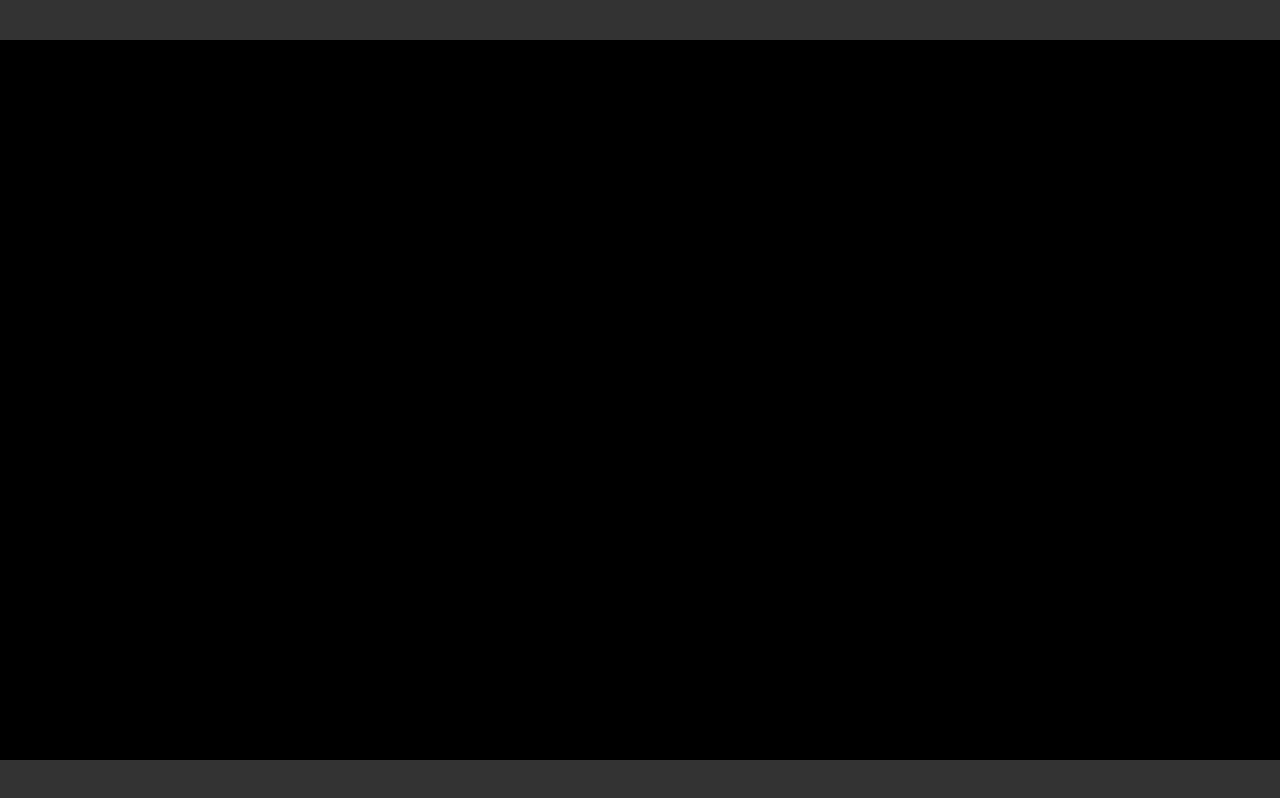
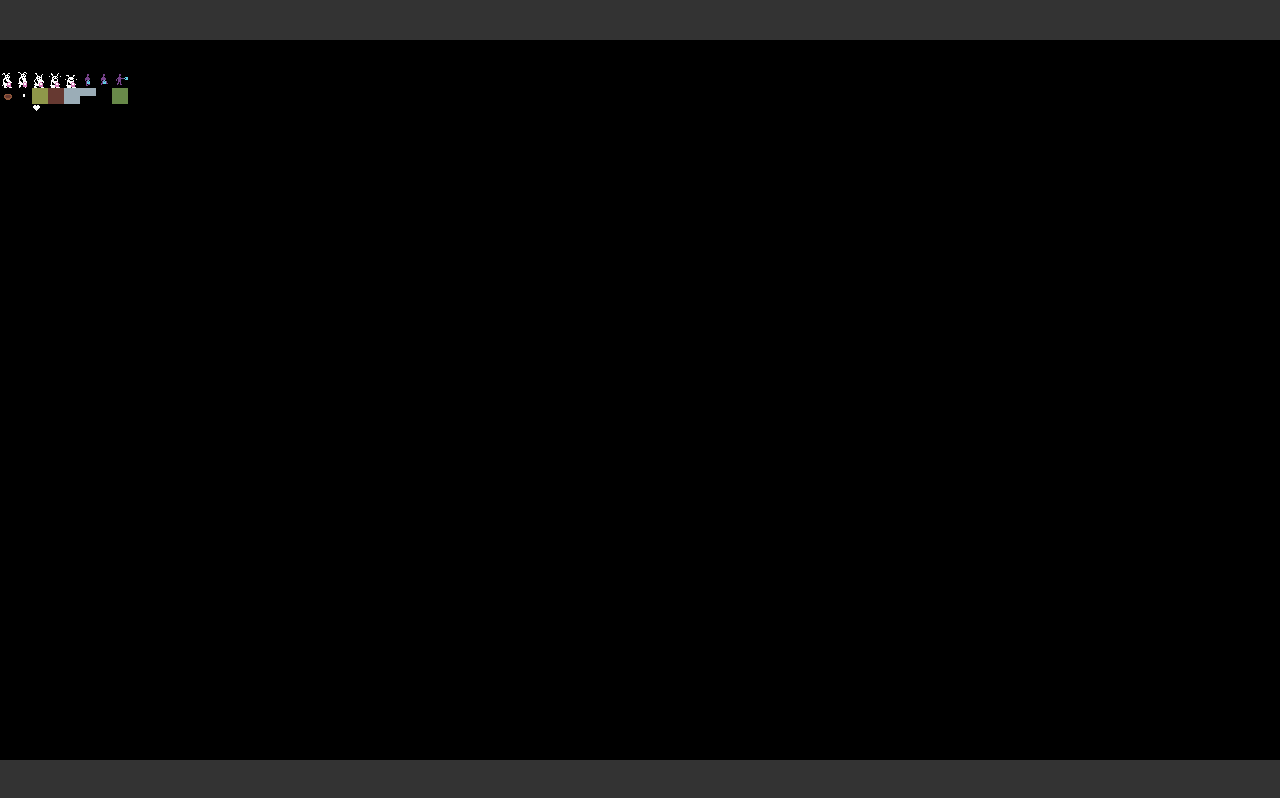
Before and after one commit to silenttowergames/tc-ecs, a website built with webpack: page index.html in a window 1280 px wide. Built offline with Linux system fonts and the light colour scheme.

Commit message:
ECS, loop done?

```diff
--- a/index.html
+++ b/index.html
@@ -18,9 +18,15 @@ canvas {
     top: 50%;
     transform: translate(-50%, -50%);
 }
+
+img {
+    position: fixed;
+    right: 200%;
+}
 </style>
 </head>
 <body>
 <canvas id="c"></canvas>
+<img src="assets/easter-16x16.png">
 </body>
 </html>
--- a/package.json
+++ b/package.json
@@ -4,6 +4,7 @@
   "description": "",
   "main": "webpack.config.js",
   "dependencies": {
+    "phanx-ecs": "0.0.12",
     "ts-loader": "^8.0.0",
     "typescript": "^3.9.6",
     "webpack": "^4.43.0"
--- a/src/canvas.ts
+++ b/src/canvas.ts
@@ -12,6 +12,7 @@ export class canvas
         c.zoom = 1;
 
         c.element = <HTMLCanvasElement>document.getElementById(id);
+        c.ctx = c.element.getContext('2d');
 
         c.refresh();
 
@@ -42,7 +43,7 @@ export class canvas
     }
 
     cam: camera;
-    context : CanvasRenderingContext2D;
+    ctx : CanvasRenderingContext2D;
     size: v2d;
     zoom: number;
 
--- /dev/null
+++ b/src/ecs/component.ts
@@ -0,0 +1,10 @@
+export class component
+{
+    class() : string
+    {
+        throw new Error(`No class name!`);
+    }
+
+    active: boolean = true;
+    entity: number;
+}
--- /dev/null
+++ b/src/ecs/components/TestComponent.ts
@@ -0,0 +1,9 @@
+import { component } from "../component";
+
+export class TestComponent extends component
+{
+    class() : string
+    {
+        return 'TestComponent';
+    }
+}
--- /dev/null
+++ b/src/ecs/system.ts
@@ -0,0 +1,10 @@
+import { world } from "./world";
+import { canvas } from "../canvas";
+
+export class system
+{
+    update(w : world) : void
+    {
+        throw new Error(`System not implemented!`);
+    }
+}
--- /dev/null
+++ b/src/ecs/systems/TestSystem.ts
@@ -0,0 +1,20 @@
+import { system } from "../system";
+import { world } from "../world";
+import { i } from "../../i";
+
+export class TestSystem extends system
+{
+    update(w : world)
+    {
+        const img : HTMLImageElement = i('easter-16x16');
+
+        for(const c of w.get(`TestComponent`))
+        {
+            w.canvas.ctx.drawImage(
+                img,
+                64 * c.entity,
+                32
+            );
+        }
+    }
+}
--- /dev/null
+++ b/src/ecs/world.ts
@@ -0,0 +1,93 @@
+import { system } from "./system";
+import { component } from "./component";
+import { canvas } from "../canvas";
+
+export class world
+{
+    static create() : world
+    {
+        const w = new world();
+
+        w.components = {
+            all: [],
+            types: {},
+        };
+
+        w.systems = [];
+
+        return w;
+    }
+
+    new() : number
+    {
+        return this.entityCount++;
+    }
+
+    addComponent(c : component) : void
+    {
+        const cClass = c.class();
+
+        this.components.all.push(c);
+
+        if(!this.components.types[cClass])
+        {
+            this.components.types[cClass] = [];
+        }
+
+        this.components.types[cClass].push(c);
+    }
+
+    add(entity : number, c : component) : void
+    {
+        c.entity = entity;
+
+        this.addComponent(c);
+    }
+
+    remove(entity: number)
+    {
+        const indexesRemoveFromAll = [];
+
+        for(let j : number = 0; j < this.components.all.length; j++)
+        {
+            const c = this.components.all[j];
+
+            if(c.entity != entity)
+            {
+                continue;
+            }
+
+            indexesRemoveFromAll.push(j);
+
+            const cClass = c.class();
+            let i;
+
+            i = this.components.types[cClass].indexOf(c);
+            this.components.types[cClass].splice(i, 1);
+        }
+
+        for(const i of indexesRemoveFromAll)
+        {
+            this.components.all.splice(i, 1);
+        }
+    }
+
+    progress()
+    {
+        for(const s of this.systems)
+        {
+            s.update(this);
+        }
+    }
+
+    get(cClass : string)
+    {
+        return this.components.types[cClass] ?? [];
+    }
+
+    canvas : canvas;
+    components;
+    entityCount : number = 0;
+    nextScene : string = null;
+    systems: Array<system>;
+}
--- /dev/null
+++ b/src/i.ts
@@ -0,0 +1,4 @@
+export function i(key : string) : HTMLImageElement
+{
+    return <HTMLImageElement>document.querySelector(`[src="assets/${key}.png"]`);
+}
--- a/src/init.ts
+++ b/src/init.ts
@@ -1,10 +1,45 @@
 import { canvas } from "./canvas";
+import { world } from "./ecs/world";
+import { TestSystem } from "./ecs/systems/TestSystem";
+import { TestComponent } from "./ecs/components/TestComponent";
 
-function init()
+function init() : void
 {
     const c : canvas = canvas.create('c', 320, 180);
 
-    console.log(c);
+    let w : world;
+
+    const scenes = {
+        firstScene: () => {
+            let entity : number = w.new();
+            w.add(entity, new TestComponent());
+        },
+    };
+
+    let nextScene = null;
+
+    const loop = setInterval(() => {
+        if((w == null && (nextScene = 'firstScene')) || (w.nextScene != null && (nextScene = w.nextScene)))
+        {
+            w = newWorld(c);
+
+            scenes[nextScene]();
+
+            nextScene = null;
+        }
+
+        w.progress();
+    }, 1000 / 60);
+}
+
+function newWorld(c : canvas) : world
+{
+    const w : world = world.create();
+
+    w.canvas = c;
+    w.systems.push(new TestSystem());
+
+    return w;
 }
 
 window.addEventListener('load', init);
--- /dev/null
+++ b/src/rendering/SpriteSheet.ts
@@ -0,0 +1,18 @@
+import { i } from "../i";
+
+export class SpriteSheet
+{
+    static create(filename : string) : SpriteSheet
+    {
+        const sheet = new SpriteSheet();
+
+        sheet.asset = i(filename);
+        sheet.filename = filename;
+
+        return sheet;
+    }
+
+    asset : HTMLImageElement;
+    filename : string;
+    json;
+}
```
Also changed, not shown: assets/easter-16x16.png (added), dist/game.min.js, 1 other file.
